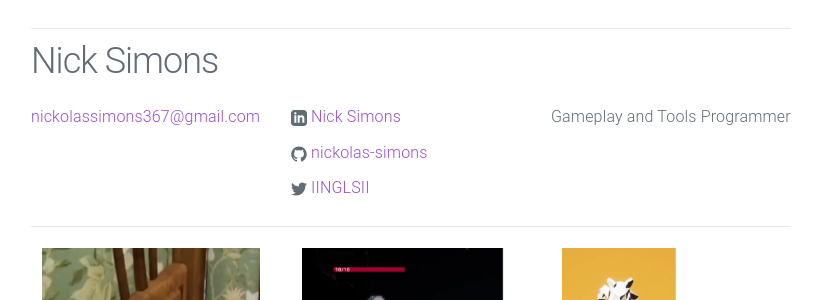
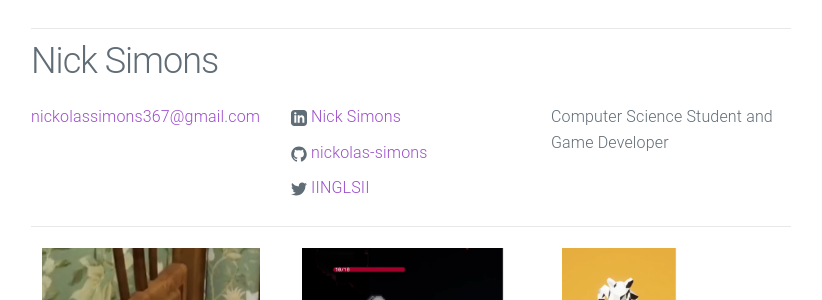
Before and after one commit to nickolas-simons/nickolas-simons.github.io, a Jekyll site: the page built from index.html, in a window 1280 px wide. Shown: the part 208-508 px from the top of the page, without its empty margins (229-1051 px from the left). Built offline with Jekyll 4.4.1, drawn with Linux system fonts in a browser that asks for light colours.

Commit message:
Update _config.yml

```diff
--- a/_config.yml
+++ b/_config.yml
@@ -2,7 +2,7 @@
 title: Nick Simons
 email: nickolassimons367@gmail.com
 description: > # keep this and put description below
-  Gameplay and Tools Programmer
+  Computer Science Student and Game Developer
 url: "https://nickolas-simons.github.io" # the base hostname & protocol for your site
 linkedin_url: "https://www.linkedin.com/in/nickolas-simons/"
 github_username: nickolas-simons
```
